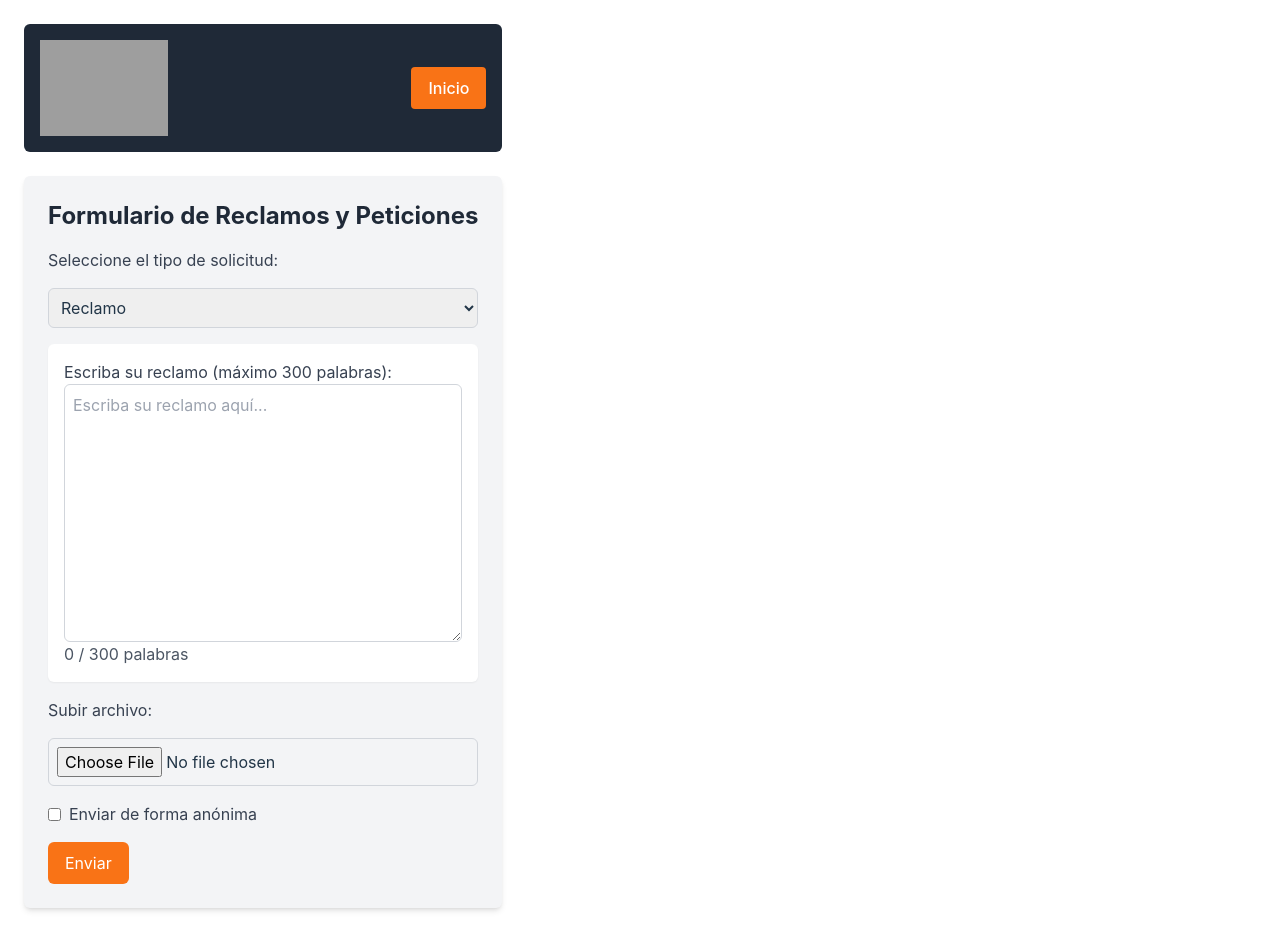
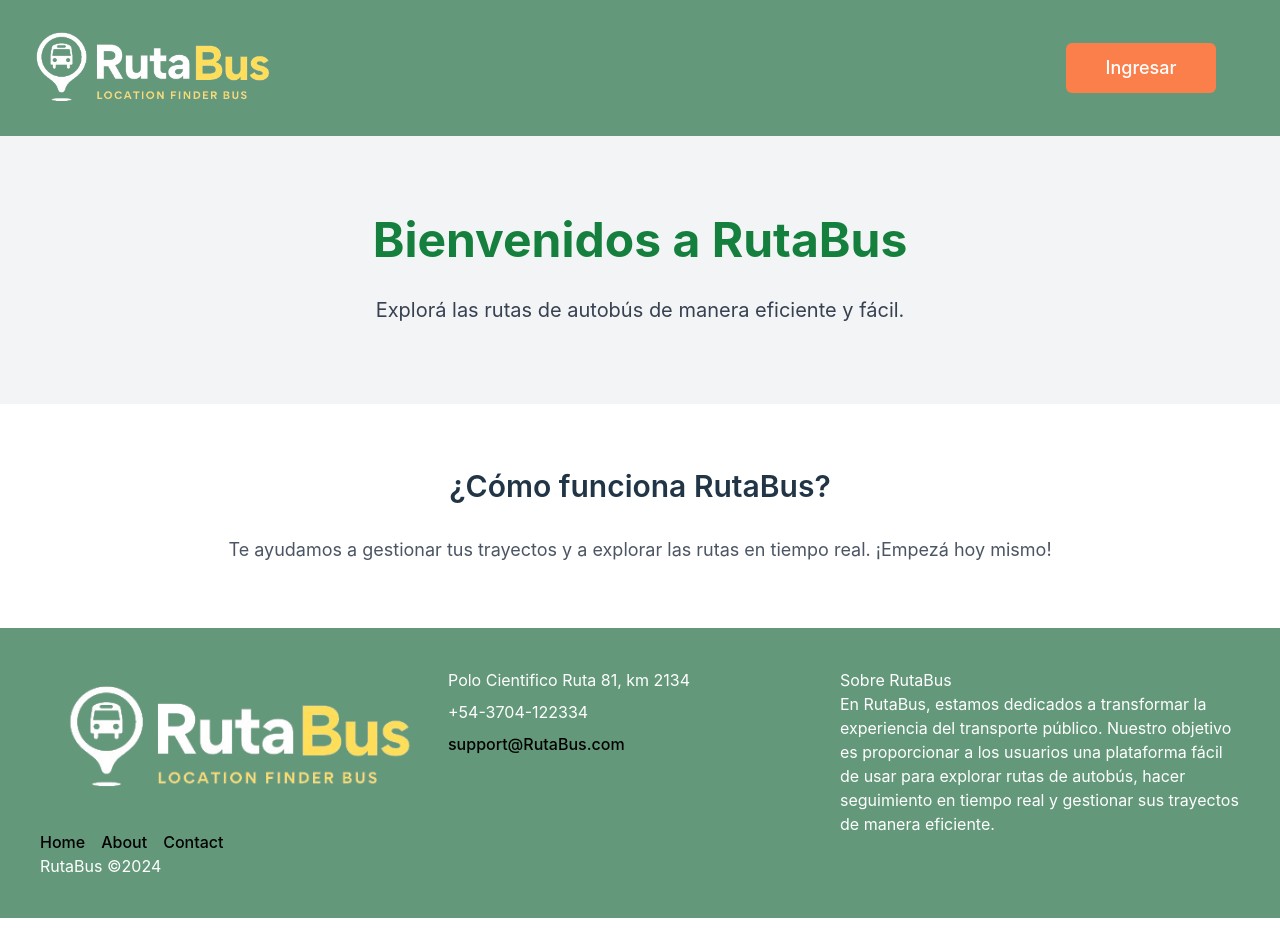
Before and after one commit to Proyecto-RutaBus/Proyecto-RutaBus, a React (Vite) app in the folder client_/: page / in a window 1280 px wide. Built offline with nearby package versions, Linux system fonts and the light colour scheme; grey boxes are pictures that could not be loaded; the HTML template or start-up script is replaced by a standard one.

Commit message:
Se crearon los componentes (primera versión) del header y footer para añadir al landing

```diff
--- a/client_/src/App.jsx
+++ b/client_/src/App.jsx
@@ -2,14 +2,22 @@ import { useState } from "react";
 import reactLogo from "./assets/react.svg";
 import viteLogo from "/vite.svg";
 import "./style.css";
+import Landing from "./views/Landing";
 import { ReclamosPeticiones } from "./views/ReclamosPeticiones";
 
-function App() {
+const App = () => {
   return (
-    <>
-      <ReclamosPeticiones></ReclamosPeticiones>
-    </>
+    <div>
+      <Landing />
+    </div>
   );
-}
+};
+// function App() {
+//   return (
+//     <>
+//       <ReclamosPeticiones></ReclamosPeticiones>
+//     </>
+//   );
+// }
 
 export default App;
--- /dev/null
+++ b/client_/src/components/Footer.jsx
@@ -0,0 +1,45 @@
+import React from 'react';
+
+const Footer = () => {
+  return (
+    <footer className="bg-[#63997a] p-10 text-white">
+      <div className="flex justify-between">
+        <div className="w-1/3">
+          <img src="/assets/img/Logo-nav.png" alt="Logo" className="mb-4" />
+          <p className="footer-links">
+            <a href="index.html" className="link-1 text-black">Home</a>
+            <a href="about.html" className="mx-4 text-black">About</a>
+            <a href="contacto.html" className='text-black'>Contact</a>
+          </p>
+          <p className="footer-company-name">RutaBus ©2024</p>
+        </div>
+
+        <div className="w-1/3">
+          <div className="flex items-center mb-2">
+            <i className="fa fa-map-marker mr-2"></i>
+            <p><span>Polo Cientifico</span> Ruta 81, km 2134</p>
+          </div>
+          <div className="flex items-center mb-2">
+            <i className="fa fa-phone mr-2"></i>
+            <p>+54-3704-122334</p>
+          </div>
+          <div className="flex items-center">
+            <i className="fa fa-envelope mr-2"></i>
+            <p>
+              <a href="mailto:support@company.com" className="text-lightseagreen text-black">support@RutaBus.com</a>
+            </p>
+          </div>
+        </div>
+
+        <div className="w-1/3">
+          <p className="footer-company-about">
+            <span>Sobre RutaBus</span><br />
+            En RutaBus, estamos dedicados a transformar la experiencia del transporte público. Nuestro objetivo es proporcionar a los usuarios una plataforma fácil de usar para explorar rutas de autobús, hacer seguimiento en tiempo real y gestionar sus trayectos de manera eficiente.
+          </p>
+        </div>
+      </div>
+    </footer>
+  );
+};
+
+export default Footer;
--- /dev/null
+++ b/client_/src/components/Header.jsx
@@ -0,0 +1,40 @@
+import React, { useState } from 'react';
+
+const Header = () => {
+  // Estado para manejar si el usuario está logueado o no
+  const [isLoggedIn, setIsLoggedIn] = useState(false);
+
+  return (
+    <header className="bg-[#63997a] w-full z-50">
+      <nav className="flex justify-between items-center p-4">
+        <div>
+          <img src="/assets/img/Logo-nav.png" className="h-[100px] mt-1" alt="Logo" />
+        </div>
+        <div className="flex gap-8 ml-2 mr-12">
+          {!isLoggedIn && (
+            <>
+              <button id="loginBtn" className="bg-[#fa7f4b] h-[50px] w-[150px] rounded-md hover:bg-[#ffdf61]">
+                <a href="/Login" className="text-white text-lg">Ingresar</a>
+              </button>
+            </>
+          )}
+          {isLoggedIn && (
+            <div id="userIcon" className="relative">
+              <img src="/assets/img/avatar.png" alt="Usuario" className="cursor-pointer" onClick={() => {/* toggleUserMenu() */}} />
+              <div id="userMenu" className="absolute top-[90px] right-0 bg-white border border-gray-300 shadow-lg">
+                <a href="./Ver_Perfil.html" className="block px-3 py-2 text-black hover:bg-gray-200">Ver Perfil</a>
+                <a href="./Editar_Perfil.html" className="block px-3 py-2 text-black hover:bg-gray-200">Editar Perfil</a>
+                <a href="./reclamos_peticiones.html" className="block px-3 py-2 text-black hover:bg-gray-200">Reclamos/Peticiones</a>
+                <a href="./favoritos.html" className="block px-3 py-2 text-black hover:bg-gray-200">Favoritos</a>
+                <a href="https://tarjetasube.sube.gob.ar/subeweb/webforms/account/views/login.aspx" className="block px-3 py-2 text-black hover:bg-gray-200">Ver mi SUBE</a>
+                <a href="#" className="block px-3 py-2 text-black hover:bg-gray-200" onClick={() => {/* logout() */}}>Cerrar Sesión</a>
+              </div>
+            </div>
+          )}
+        </div>
+      </nav>
+    </header>
+  );
+};
+
+export default Header;
--- /dev/null
+++ b/client_/src/views/Landing.jsx
@@ -0,0 +1,41 @@
+import React from 'react';
+import Header from '../components/Header';
+import Footer from '../components/Footer';
+
+const Landing = () => {
+  return (
+    <div className="min-h-screen flex flex-col">
+      {/* Header */}
+      <Header />
+
+      {/* Main content */}
+      <main className="flex-grow">
+        <section className="text-center py-20 bg-gray-100">
+          <h1 className="text-5xl font-bold mb-8 text-green-700">
+            Bienvenidos a RutaBus
+          </h1>
+          <p className="text-xl text-gray-700">
+            Explorá las rutas de autobús de manera eficiente y fácil.
+          </p>
+        </section>
+
+        {/* Puedes agregar más secciones aquí */}
+        <section className="py-16">
+          <div className="container mx-auto px-4">
+            <h2 className="text-3xl font-semibold text-center mb-8">
+              ¿Cómo funciona RutaBus?
+            </h2>
+            <p className="text-center text-lg text-gray-600">
+              Te ayudamos a gestionar tus trayectos y a explorar las rutas en tiempo real. ¡Empezá hoy mismo!
+            </p>
+          </div>
+        </section>
+      </main>
+
+      {/* Footer */}
+      <Footer />
+    </div>
+  );
+};
+
+export default Landing;
--- /dev/null
+++ b/client_/src/views/Login.jsx
@@ -0,0 +1,22 @@
+const LoginForm = () => {
+  return (
+    <div className="max-w-md mx-auto bg-white p-6 rounded-lg shadow-md">
+      <h2 className="text-2xl font-bold mb-4">Iniciar Sesión</h2>
+      <form>
+        <input
+          type="email"
+          placeholder="Correo electrónico"
+          className="w-full p-2 border border-gray-300 rounded-lg mb-4"
+        />
+        <input
+          type="password"
+          placeholder="Contraseña"
+          className="w-full p-2 border border-gray-300 rounded-lg mb-4"
+        />
+        <button className="w-full bg-blue-500 text-white py-2 rounded-lg hover:bg-blue-600">
+          Iniciar Sesión
+        </button>
+      </form>
+    </div>
+  );
+};
```
Also changed, not shown: client_/public/assets/img/Logo-nav.png (added), client_/src/routes/AppRouter.jsx (added), client_/src/views/About.jsx (added), client_/src/views/Contact.jsx (added), client_/src/views/Maps.jsx (added).
